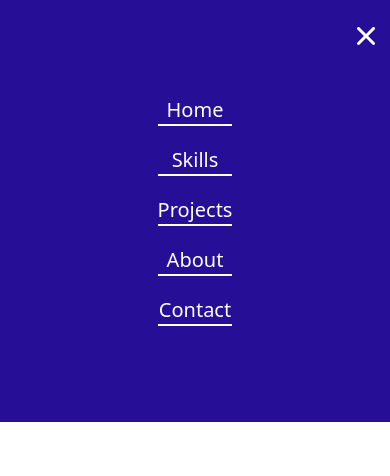
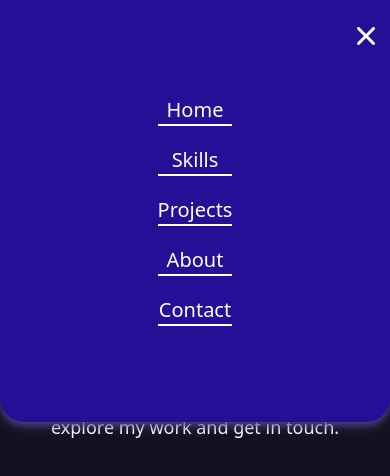
Before and after one commit to DannyHTML/Portfolio, a Vue app: page / in a window 390 px wide. Both pictures are taken after a click on the button 364 px from the left and 40 px from the top of the page. Shown: the top 476 px of the page. Built offline with nearby package versions, Linux system fonts and the light colour scheme.

Commit message:
Added extra styling to mobile menu. Made typeWriter effect and installed vueuse/motion for smooth transition/motions

```diff
--- a/index.html
+++ b/index.html
@@ -7,7 +7,7 @@
     <meta name="viewport" content="width=device-width, initial-scale=1.0" />
     <title>Danny Jager</title>
   </head>
-  <body>
+  <body class="bg-quaternary text-white">
     <div id="app"></div>
     <script type="module" src="/src/main.ts"></script>
   </body>
--- a/package.json
+++ b/package.json
@@ -16,7 +16,7 @@
   "lint-staged": {
     "*.{ts,tsx,vue,js,css,scss,html}": [
       "npm run format",
-      "npm run lint"
+      "npm run lint:fix"
     ]
   },
   "dependencies": {
@@ -24,6 +24,7 @@
     "@fortawesome/free-solid-svg-icons": "^7.1.0",
     "@fortawesome/vue-fontawesome": "^3.1.2",
     "@tailwindcss/vite": "^4.1.17",
+    "@vueuse/motion": "^3.0.3",
     "tailwindcss": "^4.1.17",
     "vue": "^3.5.24"
   },
--- a/src/App.vue
+++ b/src/App.vue
@@ -1,9 +1,30 @@
 <script setup lang="ts">
 import NavBar from './components/Nav/NavBar.vue';
+import HomeSection from './components/HomeSection.vue';
 </script>
 
 <template>
   <main>
     <NavBar />
+    <HomeSection />
+    <div>
+      <!-- Lorem ipsum dolor sit amet consectetur adipisicing elit. In officia dicta voluptatum qui
+      veniam animi beatae temporibus doloribus deserunt, enim facere tempora modi vero blanditiis,
+      voluptas rerum pariatur sequi optio id quos quisquam sapiente alias! Ratione, reprehenderit,
+      fugit reiciendis consequuntur vitae at ut temporibus neque iusto deserunt modi! Itaque
+      mollitia amet, nostrum consectetur quia beatae iure, dolores doloribus eaque enim quas
+      corporis? Ipsum atque odit dolor, et expedita fugiat maiores eaque, perspiciatis aspernatur
+      esse optio consequuntur sequi! Unde impedit nam amet possimus tenetur, doloribus, nihil
+      dolorem aperiam sint veniam minima corrupti ratione, quasi ducimus ad tempora quo a. Itaque,
+      incidunt? Deleniti odit illum, placeat eius labore aperiam quidem optio rem dolores atque?
+      Debitis accusantium aperiam quod illo molestias, molestiae non recusandae tempora, ad
+      reiciendis laudantium sequi adipisci ut eaque, dolores obcaecati iusto? Tempora nostrum sit
+      unde doloremque ducimus voluptate modi ut, quo velit maxime minus, rem corrupti fugiat
+      reprehenderit facere cumque culpa. Hic nemo laudantium odit consectetur commodi eaque velit
+      quaerat ducimus recusandae dignissimos neque voluptatibus, magnam, consequatur ut deserunt
+      doloribus! Corrupti, dolorem est? Possimus architecto provident deleniti iusto eos, distinctio
+      voluptas dolorum fugit. Soluta dicta id porro recusandae esse necessitatibus cumque ea,
+      pariatur odit est iure quae nihil perferendis. -->
+    </div>
   </main>
 </template>
--- /dev/null
+++ b/src/components/HomeSection.vue
@@ -0,0 +1,93 @@
+<template>
+  <!-- TODO: Is headerHeight really needed? -->
+
+  <div class="container flex items-center justify-center" :style="{ height: `calc(50dvh` }">
+    <div class="">
+      <h1 id="welcomeMessage" class="block text-center text-5xl font-bold md:text-4xl"></h1>
+
+      <Motion
+        is="p"
+        class="mt-6 max-w-xl text-center text-lg md:text-xl"
+        preset="slideVisibleLeft"
+        delay="1000"
+      >
+        Welcome to my portfolio! I am a passionate front-end developer. Please explore my work and
+        get in touch.
+      </Motion>
+    </div>
+  </div>
+</template>
+
+<script setup lang="ts">
+import { ref } from 'vue';
+import { onMounted } from 'vue';
+
+const headerElementHeight = ref<number | undefined>(undefined);
+
+const typeWrite = () => {
+  const speed = 50;
+  const element = document.querySelector('#welcomeMessage');
+  element!.innerHTML = '';
+
+  // Determine greeting based on time
+  const hours = new Date().getHours();
+  let greeting = '';
+  if (hours < 12) {
+    greeting = 'Good morning!';
+  } else if (hours < 18) {
+    greeting = 'Good afternoon!';
+  } else {
+    greeting = 'Good evening!';
+  }
+
+  const greetingText = 'My name is '; // Static text after greeting
+  const authorText = 'Danny Jager';
+  const authorColor = 'orange';
+
+  let i = 0; // index for greeting
+  let j = 0; // index for greetingText
+  let k = 0; // index for authorText
+
+  function typeGreeting() {
+    if (i < greeting.length) {
+      element!.innerHTML += greeting.charAt(i);
+      i++;
+      setTimeout(typeGreeting, speed);
+    } else {
+      element!.innerHTML += '<br>'; // Add line break after greeting
+      typeGreetingText();
+    }
+  }
+
+  function typeGreetingText() {
+    if (j < greetingText.length) {
+      element!.innerHTML += greetingText.charAt(j);
+      j++;
+      setTimeout(typeGreetingText, speed);
+    } else {
+      // Start typing author in color
+      const span = document.createElement('span');
+      span.style.color = authorColor;
+      element!.appendChild(span);
+      typeAuthor(span);
+    }
+  }
+
+  function typeAuthor(span: HTMLSpanElement) {
+    if (k < authorText.length) {
+      span.innerHTML += authorText.charAt(k);
+      k++;
+      setTimeout(() => typeAuthor(span), speed);
+    } else {
+      element!.innerHTML += '.'; // Add period at the end
+    }
+  }
+
+  typeGreeting();
+};
+
+onMounted(() => {
+  typeWrite();
+  headerElementHeight.value = document.querySelector('header')?.offsetHeight;
+});
+</script>
--- a/src/components/Nav/HomeSection.vue
+++ /dev/null
@@ -1,3 +0,0 @@
-<template>Home Section</template>
-
-<script setup lang="ts"></script>
--- a/src/components/Nav/MobileMenu.vue
+++ b/src/components/Nav/MobileMenu.vue
@@ -9,7 +9,7 @@
   >
     <div
       v-if="open"
-      class="bg-secondary fixed top-0 left-0 flex h-1/2 w-full flex-col items-center justify-center font-medium text-white"
+      class="bg-secondary drop-shadow-medium-purple fixed top-0 left-0 z-50 flex h-1/2 w-full flex-col items-center justify-center rounded-b-3xl font-medium text-white drop-shadow-lg"
     >
       <ul class="space-y-5 text-center text-xl">
         <li v-for="item in items" :key="item.title" class="border-b-2">
--- a/src/components/Nav/NavBar.vue
+++ b/src/components/Nav/NavBar.vue
@@ -5,7 +5,7 @@
 
       <template v-if="isMobile">
         <button @click="open = !open">
-          <FontAwesomeIcon :icon="['fas', 'bars']" class="h-5! w-5!" />
+          <FontAwesomeIcon :icon="['fas', 'bars']" class="h-6! w-6!" />
         </button>
         <MobileMenu :open="open" :items="items" @close="open = false" />
       </template>
--- a/src/main.ts
+++ b/src/main.ts
@@ -4,10 +4,12 @@ import App from './App.vue';
 import { library } from '@fortawesome/fontawesome-svg-core';
 import { FontAwesomeIcon } from '@fortawesome/vue-fontawesome';
 import { faBars, faTimes } from '@fortawesome/free-solid-svg-icons';
+import { MotionPlugin } from '@vueuse/motion';
 
 library.add(faBars, faTimes);
 
 const app = createApp(App);
 
+app.use(MotionPlugin);
 app.component('FontAwesomeIcon', FontAwesomeIcon);
 app.mount('#app');
--- a/src/style.css
+++ b/src/style.css
@@ -7,7 +7,7 @@
   --color-quaternary: #161122;
 
   /* Very dark blue/near black */
-  --color-vary-dark-blue: #161122;
+  --color-very-dark-blue: #161122;
 
   /* medium purple */
   --color-medium-purple: #4f4289;
```
Also changed, not shown: 1 other file (tests, documents, lock files or other folders).
